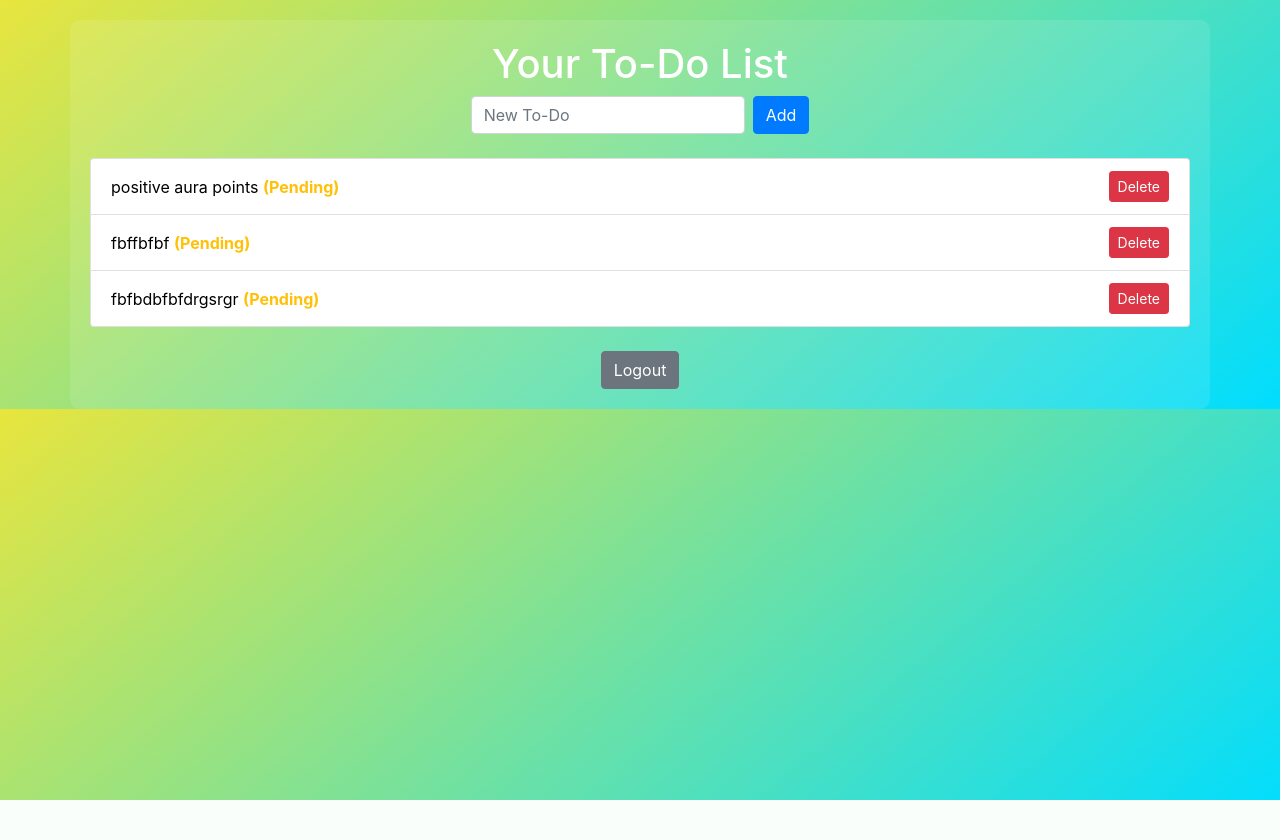
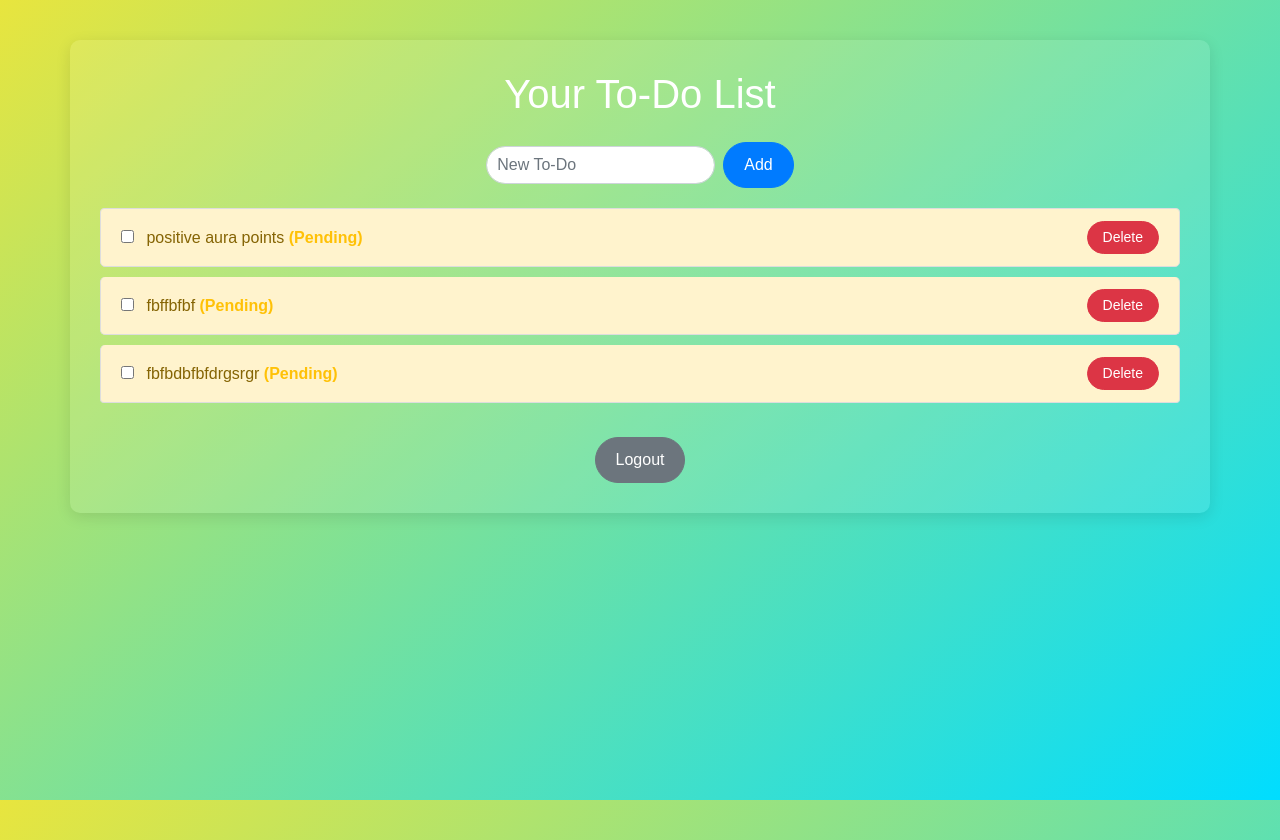
Before and after one commit to theycallmecooper/application, a Flask app: page /dashboard in a window 1280 px wide. Before the commit the page ends 800 px from the top, so only its background shows below. Run offline with Flask 3, Linux system fonts and the light colour scheme; a user stored in the database is signed in; some libraries are stand-ins or nearby versions.

Commit message:
added a check box feature

```diff
--- a/templates/dashboard.html
+++ b/templates/dashboard.html
@@ -6,40 +6,96 @@
         <title>Dashboard</title>
         <link rel="stylesheet" href="https://stackpath.bootstrapcdn.com/bootstrap/4.5.2/css/bootstrap.min.css">
         <style>
+            html, body {
+                height: 100%; /* Ensure the gradient covers the full height */
+            }
+
             body {
                 background: linear-gradient(320deg, #00ddff, #e8e53e);
                 color: white;
+                font-family: Arial, sans-serif;
+                min-height: 100%; /* Ensure body covers full height */
+                background-size: 100% 100%; /* Fix gradient repetition issue */
             }
+
             .container {
                 background: rgba(255, 255, 255, 0.1);
-                padding: 20px;
+                padding: 30px;
                 border-radius: 10px;
-                margin-top: 20px;
+                margin-top: 40px;
+                box-shadow: 0px 4px 15px rgba(0, 0, 0, 0.1);
             }
+
             .nav-link {
                 color: white !important;
             }
+
             .nav-link:hover {
                 color: #8b56e1 !important;
             }
+
             footer {
                 text-align: center;
                 padding: 10px;
                 background: rgba(0, 0, 0, 0.1);
                 border-radius: 10px;
-                margin-top: 20px;
+                margin-top: 40px;
             }
 
             .list-group-item {
-                color: black;
+                background-color: #f8f9fa;
+                border: 1px solid #ddd;
+                color: #333;
+                margin-bottom: 10px;
+                border-radius: 5px;
+                font-size: 16px;
+                display: flex;
+                justify-content: space-between;
+                align-items: center;
+            }
+
+            .list-group-item.completed {
+                text-decoration: line-through;
+                background-color: #d4edda;
+                color: #155724;
+            }
+
+            .list-group-item.pending {
+                background-color: #fff3cd;
+                color: #856404;
+            }
+
+            .form-inline {
+                margin-bottom: 20px;
+            }
+
+            .form-control {
+                border-radius: 30px;
+                padding: 10px;
+                width: 300px;
+            }
+
+            .btn-primary {
+                border-radius: 30px;
+                padding: 10px 20px;
+            }
+
+            .btn-danger {
+                border-radius: 20px;
+                padding: 5px 15px;
+            }
+
+            .text-center a {
+                border-radius: 30px;
+                padding: 10px 20px;
             }
         </style>
     </head>
     <body>
         <div class="container">
-            <h1 class="text-center">Your To-Do List</h1>
+            <h1 class="text-center mb-4">Your To-Do List</h1>
             <!-- Form to Add a New To-Do -->
-            <form action="{{ url_for('add_todo') }}" method="POST" class="form-inline justify-content-center mb-4">
+            <form action="{{ url_for('add_todo') }}" method="POST" class="form-inline justify-content-center">
                 <input type="text" name="task" placeholder="New To-Do" required class="form-control mr-2" />
                 <button type="submit" class="btn btn-primary">Add</button>
             </form>
@@ -47,8 +103,10 @@
             <!-- Display To-Do List -->
             <ul class="list-group">
                 {% for task in tasks %}
-                <li class="list-group-item d-flex justify-content-between align-items-center">
-                    <span>
+                <li class="list-group-item d-flex justify-content-between align-items-center {% if task.completed %}completed{% else %}pending{% endif %}">
+                    <div>
+                        <input type="checkbox" class="task-checkbox" {% if task.completed %}checked{% endif %} data-task-id="{{ task.id }}">
+                        <span class="ml-2">
                             {{ task.description }}
                             {% if task.completed %}
                             <strong class="text-success">(Completed)</strong>
@@ -56,6 +114,7 @@
                             <strong class="text-warning">(Pending)</strong>
                             {% endif %}
                         </span>
+                    </div>
                     <!-- Delete Button -->
                     <form action="{{ url_for('delete_todo', todo_id=task.id) }}" method="POST" class="ml-2">
                         <button type="submit" class="btn btn-danger btn-sm">Delete</button>
@@ -67,8 +126,38 @@
                 <a href="{{ url_for('login') }}" class="btn btn-secondary">Logout</a>
             </div>
         </div>
+
         <script src="https://code.jquery.com/jquery-3.5.1.slim.min.js"></script>
         <script src="https://cdn.jsdelivr.net/npm/@popperjs/core@2.5.4/dist/umd/popper.min.js"></script>
         <script src="https://stackpath.bootstrapcdn.com/bootstrap/4.5.2/js/bootstrap.min.js"></script>
+        <script>
+            // Handle checkbox change to mark task as completed
+            $(document).ready(function() {
+                $('.task-checkbox').on('change', function() {
+                    const taskId = $(this).data('task-id');
+                    const isCompleted = $(this).is(':checked');
+
+                    // Change the task style based on completion status
+                    if (isCompleted) {
+                        $(this).closest('.list-group-item').addClass('completed').removeClass('pending');
+                    } else {
+                        $(this).closest('.list-group-item').removeClass('completed').addClass('pending');
+                    }
+
+                    // Make an AJAX request to update the task completion status
+                    $.ajax({
+                        url: '/update_task_status', // URL to handle task status update
+                        method: 'POST',
+                        data: { task_id: taskId, completed: isCompleted },
+                        success: function(response) {
+                            console.log('Task status updated successfully');
+                        },
+                        error: function(error) {
+                            console.log('Error updating task status:', error);
+                        }
+                    });
+                });
+            });
+        </script>
     </body>
 </html>
```
Also changed, not shown: script.js (line endings or trailing spaces), todo.db. Lines whose indentation alone changed are shown as unchanged.
